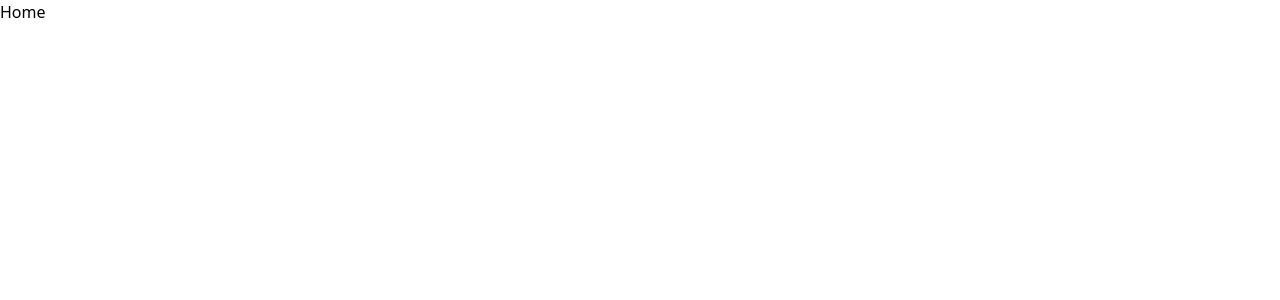
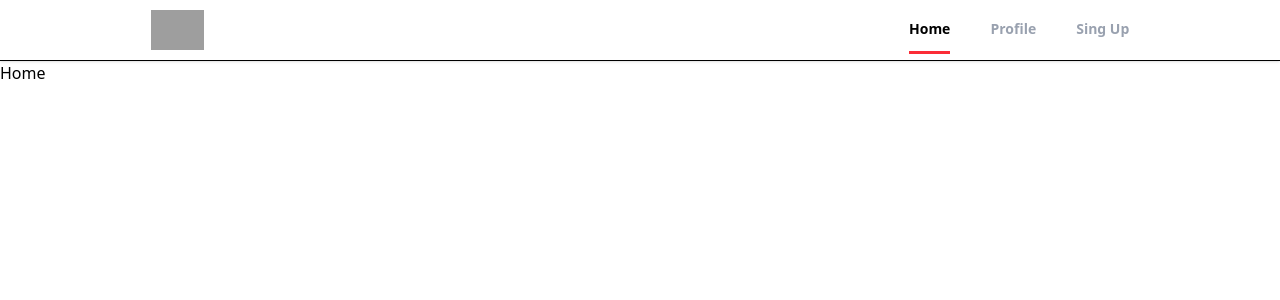
Before and after one commit to edmondwu1022/Udemy_React_Project, a React (Vite) app: page / in a window 1280 px wide. Shown: the top 300 px of the page. Built offline with nearby package versions, Linux system fonts and the light colour scheme; grey boxes are pictures that could not be loaded; the HTML template or start-up script is replaced by a standard one.

Commit message:
add header and use react router

```diff
--- a/src/App.jsx
+++ b/src/App.jsx
@@ -5,17 +5,19 @@ import Profile from './pages/Profile'
 import SignIn from './pages/SignIn'
 import SignUp from './pages/SignUp'
 import ForgotPassword from './pages/ForgotPassword'
+import Header from "./components/Header"
 
 export default function App() {
   return <>
     <Router>
+      <Header />
       <Routes>
         <Route path="/" element={<Home />} hand />
-        <Route path="/Offers" element={<Offers />} hand />
-        <Route path="/Profile" element={<Profile />} hand />
-        <Route path="/Sign-In" element={<SignIn />} hand />
-        <Route path="/Sign-Up" element={<SignUp />} hand />
-        <Route path="/Forgot-Password" element={<ForgotPassword />} hand />
+        <Route path="/offers" element={<Offers />} hand />
+        <Route path="/profile" element={<Profile />} hand />
+        <Route path="/sign-in" element={<SignIn />} hand />
+        <Route path="/sign-up" element={<SignUp />} hand />
+        <Route path="/forgot-password" element={<ForgotPassword />} hand />
       </Routes>
     </Router>
   </>
--- /dev/null
+++ b/src/components/Header.jsx
@@ -0,0 +1,43 @@
+import { useLocation, useNavigate } from "react-router"
+
+export default function Header() {
+    const location = useLocation()
+    const navigation = useNavigate()
+
+    function isPathMatch(path) {
+        if (path === location.pathname)
+            return true
+    }
+    return (
+        <div className=" bg-white border-b-1 shadow-sm sticky top-0 z-50" >
+            <header className="flex justify-between items-center h-15 px-6 max-w-5/6 mx-auto ">
+                <div>
+                    <img src="https://godotengine.org/assets/logo_dark.svg"
+                        alt="Logo"
+                        className="cursor-pointer h-10 ml-5"
+                        onClick={() => navigation("/")}
+                    />
+                </div>
+                <div>
+                    <ul className="flex justify-end items-center space-x-10 mr-5">
+                        <li className={
+                            `${(isPathMatch("/") ? " text-black border-b-red-500" : "text-gray-400")}
+                            cursor-pointer py-3 text-sm font-semibold border-b-3 border-transparent`}
+                            onClick={() => navigation('/')}
+                        >Home</li>
+                        <li className={
+                            `${(isPathMatch("/profile") ? " text-black border-b-red-500" : "text-gray-400")}
+                            cursor-pointer py-3 text-sm font-semibold border-b-3 border-transparent`}
+                            onClick={() => navigation('/profile')}
+                        >Profile</li>
+                        <li className={
+                            `${(isPathMatch("/sign-up") ? " text-black border-b-red-500" : "text-gray-400")}
+                            cursor-pointer py-3 text-sm font-semibold border-b-3 border-transparent`}
+                            onClick={() => navigation("/sign-up")}
+                        >Sing Up</li>
+                    </ul>
+                </div>
+            </header>
+        </div>
+    )
+}
```
